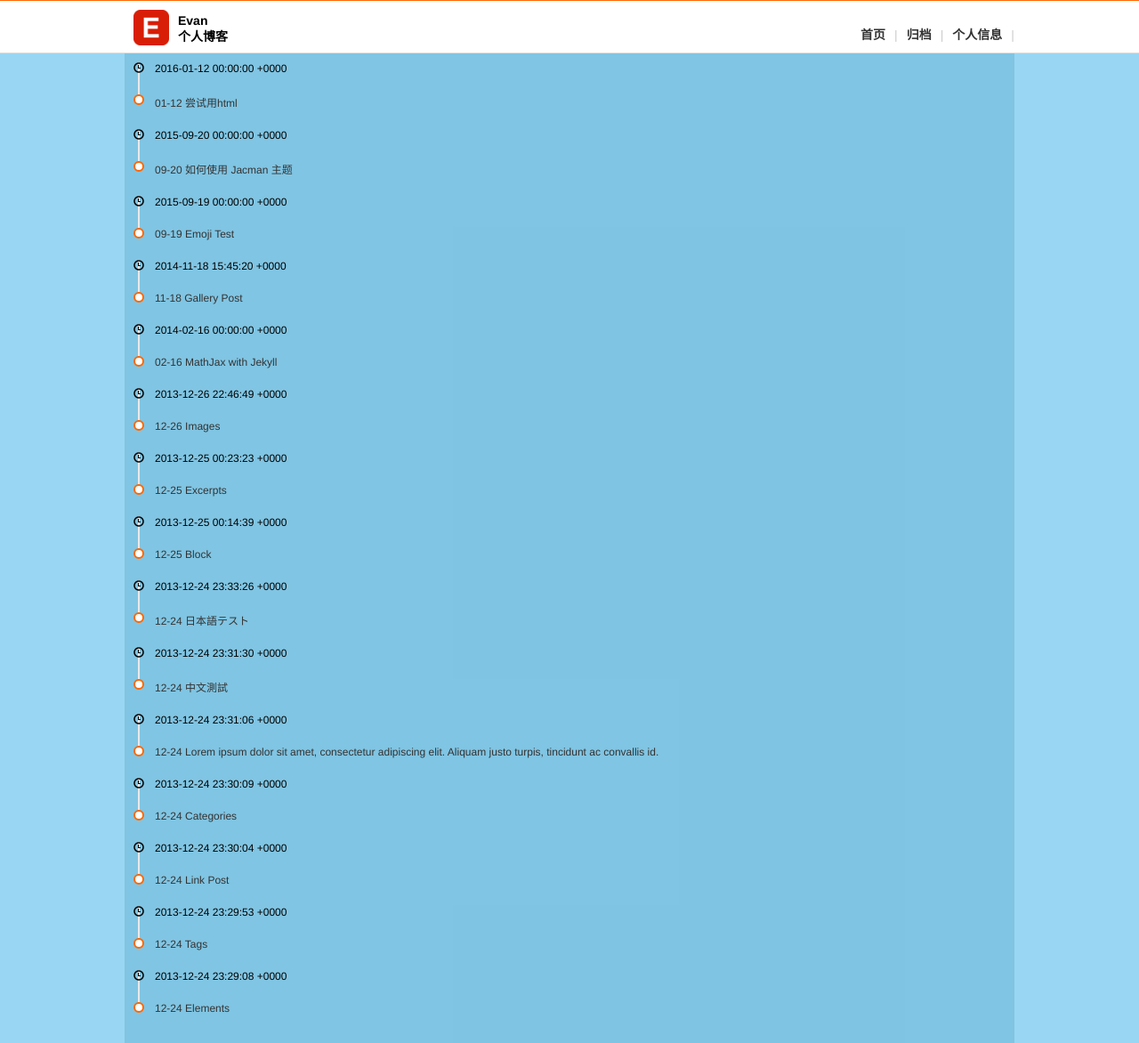
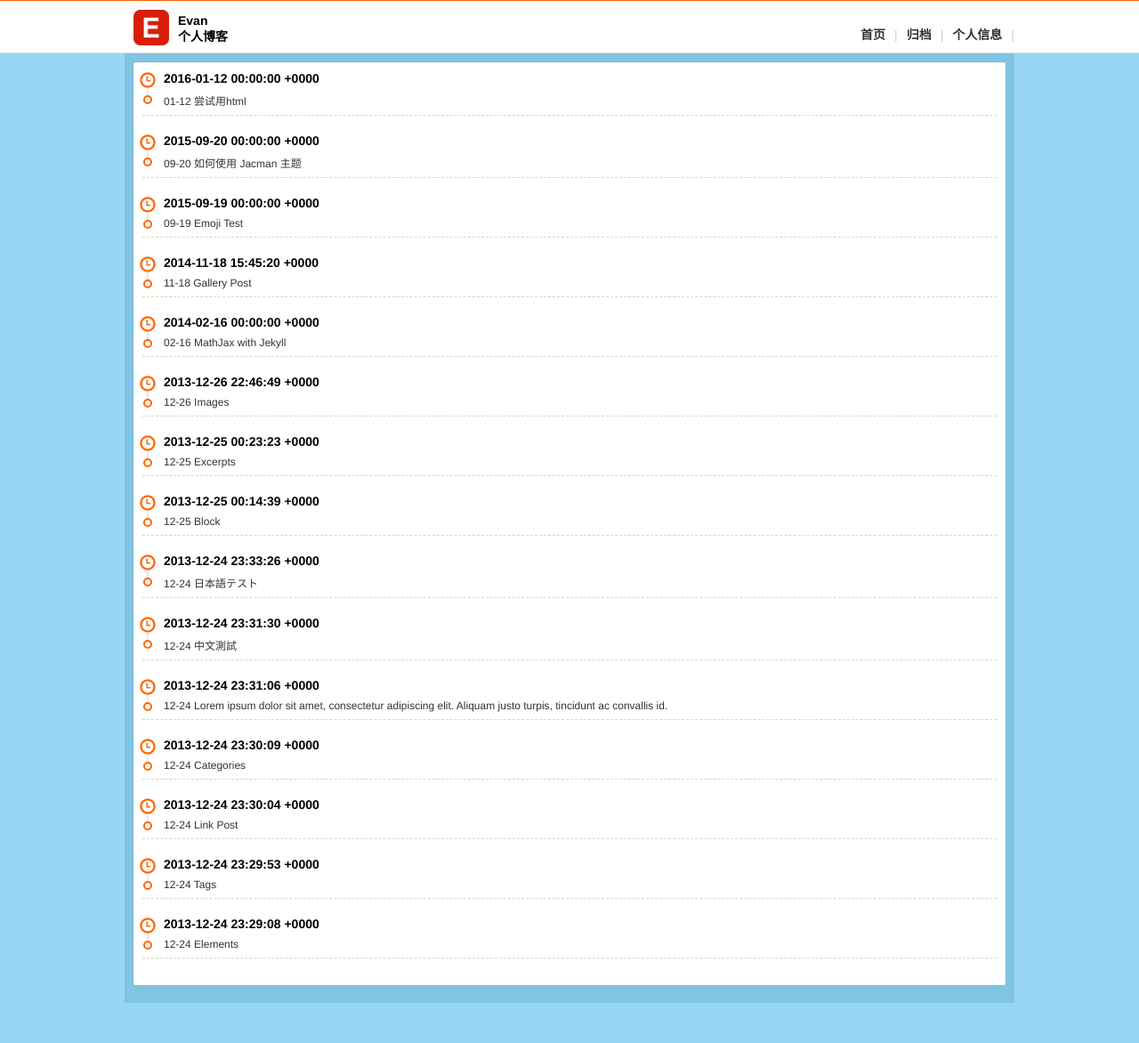
Before and after one commit to bnuephjx/bnuephjx.github.io, a Jekyll site: the page built from categories/index.html, in a window 1280 px wide. Shown: the whole page at 89% size. Built offline with Jekyll 4.4.1, drawn with Linux system fonts in a browser that asks for light colours; after the commit the page ends 1127 px from its top, so only the background shows below that.

Commit message:
分类页面

```diff
--- a/_includes/_views/categories.html
+++ b/_includes/_views/categories.html
@@ -1,4 +1,5 @@
 <div class="blogContent clearfix">
+    <section class="blogCategories">
     {% for item in site.posts  %}
         <ul class="eui-timeline">
             <li class="eui-timeline-item">
@@ -20,6 +21,7 @@
             </li>
         </ul>
     {% endfor %}
+    </section>
 </div>
 <div class='backTop'>↑</div>
 {% include _component/footerWithJS.html %}
```
